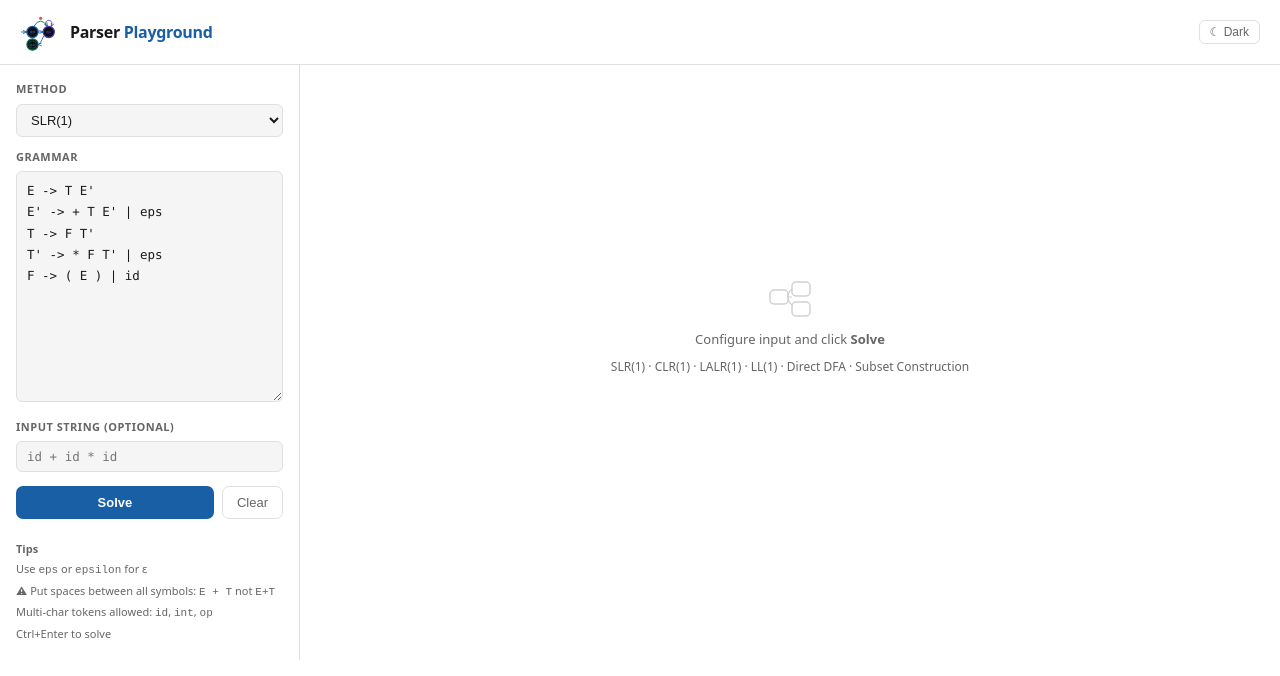
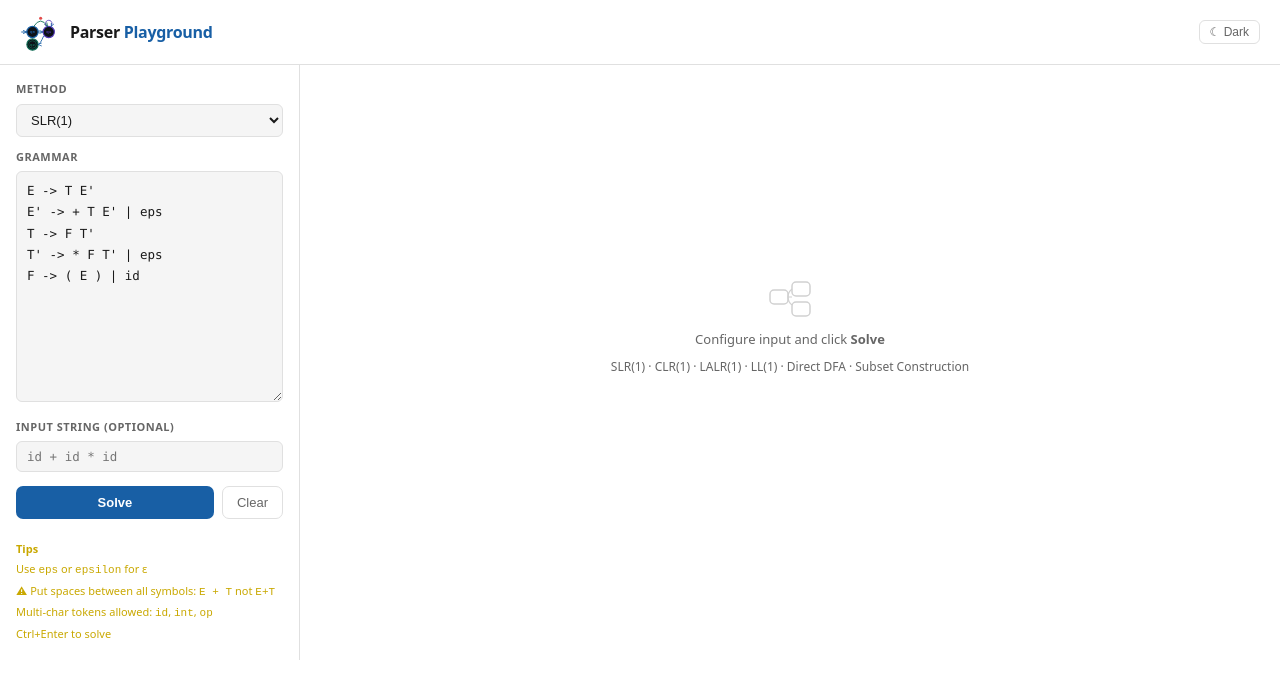
Before and after one commit to Nahar7717/parser-playground, a React (Vite) app: page / in a window 1280 px wide. Shown: the top 676 px of the page. Built offline with nearby package versions, Linux system fonts and the light colour scheme.

Commit message:
Make tips yellow

```diff
--- a/src/components/InputPanel.jsx
+++ b/src/components/InputPanel.jsx
@@ -205,7 +205,7 @@ export default function InputPanel({ onSolve, onClear, error }) {
             placeholder="(a|b)*abb"
             spellCheck={false}
           />
-          <div style={{ marginTop: 6, fontSize: 11, color: 'var(--color-text-secondary)', lineHeight: 1.8 }}>
+          <div style={{ marginTop: 6, fontSize: 11, color: '#c9a800', lineHeight: 1.8 }}>
             Supports <code>*</code> <code>+</code> <code>?</code> <code>|</code> and <code>()</code><br />
             ⚠ Each character is one symbol — use single letters only
           </div>
@@ -225,7 +225,7 @@ export default function InputPanel({ onSolve, onClear, error }) {
       {error && <div className="error-box">{error}</div>}
 
       {isGrammar && (
-        <div style={{ marginTop: 20, fontSize: 11, color: 'var(--color-text-secondary)', lineHeight: 1.8 }}>
+        <div style={{ marginTop: 20, fontSize: 11, color: '#c9a800', lineHeight: 1.8 }}>
           <strong>Tips</strong><br />
           Use <code>eps</code> or <code>epsilon</code> for ε<br />
           ⚠ Put spaces between all symbols: <code>E + T</code> not <code>E+T</code><br />
```
